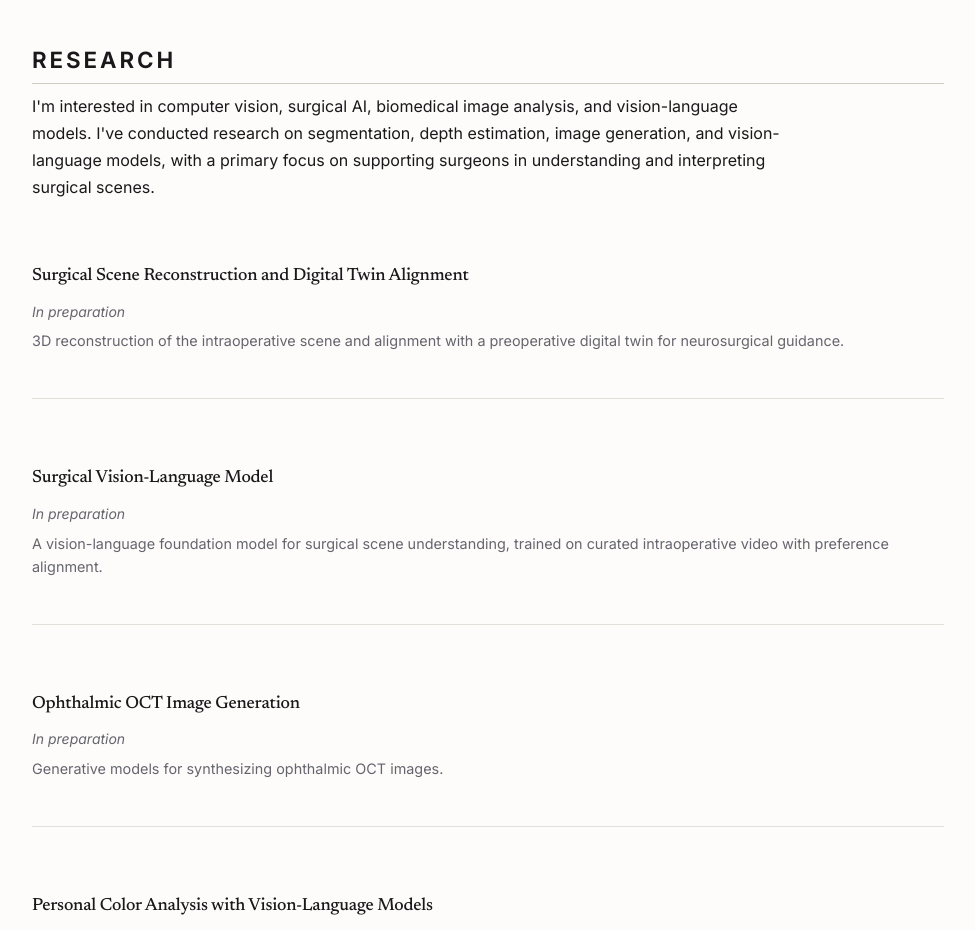
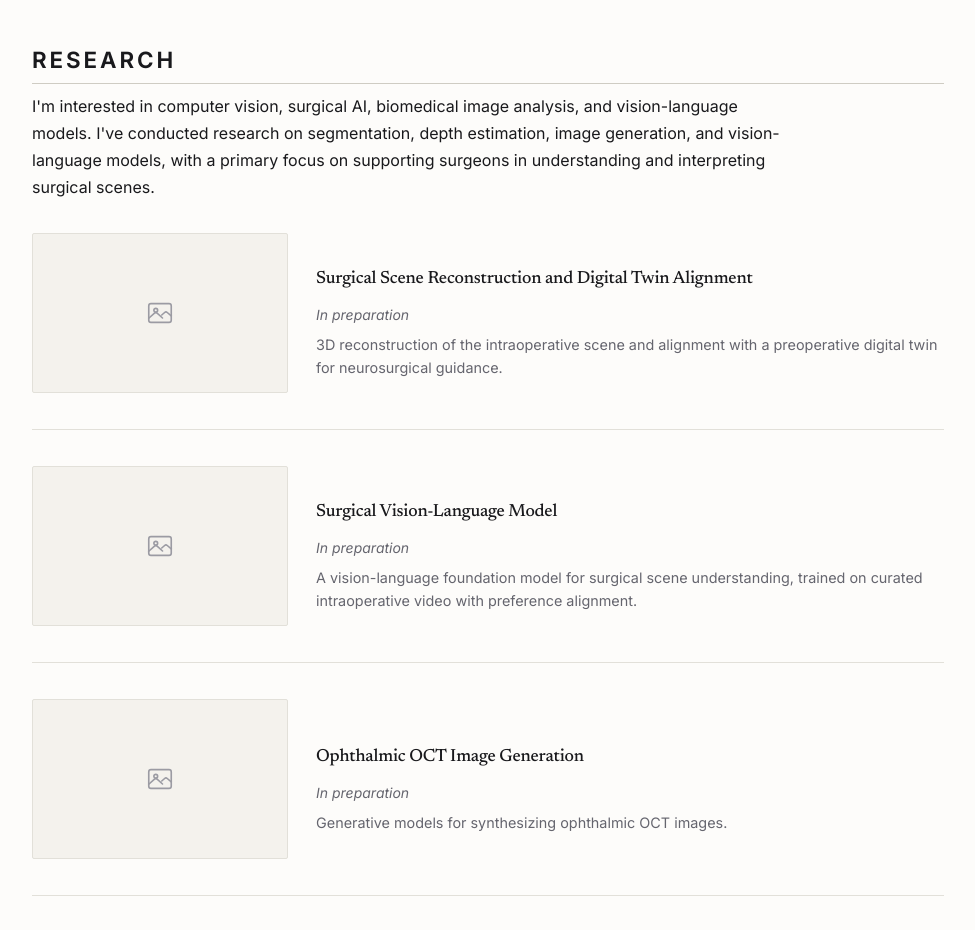
Before and after one commit to eeleehnij/eeleehnij.github.io, a Jekyll site: the page built from _pages/about.md, in a window 1280 px wide. Shown: the part 472-1402 px from the top of the page, without its empty margins (152-1127 px from the left). Built offline with Jekyll 4.4.1, drawn with Linux system fonts in a browser that asks for light colours.

Commit message:
썸네일 없는 항목에 자리맞춤용 플레이스홀더 추가
준비 중인 항목 4개에 썸네일이 없어 미디어 칼럼이 비면서 다른 행과
레이아웃이 어긋났다. 칼럼을 접는 대신(.item--nomedia 제거) 빈 칸을
그려 자리를 지키게 한다.

- 이미지 파일 대신 인라인 SVG 로 그려 라이트/다크 양쪽에서 색이 맞고
  추가 요청도 없다
- 16:10 비율의 옅은 박스에 이미지 아이콘을 중앙 배치
- .item__media 의 display:block 이 뒤에 선언돼 display:flex 를 덮는
  탓에 아이콘이 좌상단에 붙던 문제는 복합 선택자로 특이도를 올려 해결

Co-Authored-By: Claude Opus 5 <noreply@anthropic.com>

```diff
--- a/_includes/work-list.html
+++ b/_includes/work-list.html
@@ -21,7 +21,7 @@
     {% assign has_media = false %}{% if post.thumbnails %}{% assign has_media = true %}{% endif %}
     {% assign body_len = post.content | strip | size %}
     {% assign has_page = false %}{% if body_len > 0 %}{% assign has_page = true %}{% endif %}
-    <article class="item{% unless has_media %} item--nomedia{% endunless %}">
+    <article class="item">
 
       {% if post.thumbnails.size > 1 and post.thumbnails.first %}
         <a class="item__media" href="{{ url }}">
@@ -36,6 +36,17 @@
         <a class="item__media" href="{{ url }}">
           <img src="{{ thumb | relative_url }}" alt="" loading="lazy">
         </a>
+      {% else %}
+        {% comment %} 썸네일이 없어도 자리를 지켜 행 레이아웃을 맞춘다 {% endcomment %}
+        <div class="item__media item__media--empty" aria-hidden="true">
+          <svg viewBox="0 0 24 24" fill="none" stroke="currentColor" stroke-width="1.3"
+               stroke-linecap="round" stroke-linejoin="round">
+            <rect x="3" y="4.5" width="18" height="15" rx="1.8"/>
+            <circle cx="8.6" cy="9.8" r="1.5"/>
+            <path d="M3 16.2l4.6-4.1a1.6 1.6 0 0 1 2.1 0l4.3 3.9"/>
+            <path d="M13.4 13.6l2.3-2a1.6 1.6 0 0 1 2.1 0L21 14.3"/>
+          </svg>
+        </div>
       {% endif %}
 
       <div>
--- a/assets/css/main.scss
+++ b/assets/css/main.scss
@@ -434,9 +434,24 @@ th {
   padding-bottom: 0;
 }
 
-/* 썸네일이 없는 항목 (예: 준비 중인 논문)은 한 단으로 */
-.item--nomedia {
-  grid-template-columns: 1fr;
+/* 썸네일이 없는 항목(예: 준비 중인 논문)의 자리맞춤용 빈 칸 */
+/* .item__media 의 display:block 보다 뒤에 선언되지 않아도 이기도록
+   복합 선택자로 특이도를 올린다 */
+.item__media.item__media--empty {
+  aspect-ratio: 16 / 10;
+  max-height: 10.5rem;
+  background: var(--bg-subtle);
+  border: 1px solid var(--rule);
+  border-radius: 2px;
+  display: flex;
+  align-items: center;
+  justify-content: center;
+  color: var(--fg-faint);
+}
+
+.item__media.item__media--empty svg {
+  width: 30px;
+  height: 30px;
 }
 
 /* 썸네일: 칼럼 폭을 꽉 채우고 높이는 원본 비율을 그대로 따른다.
```
